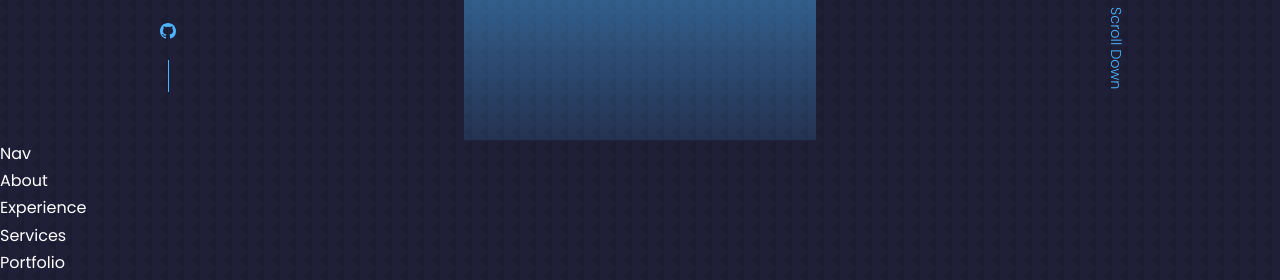
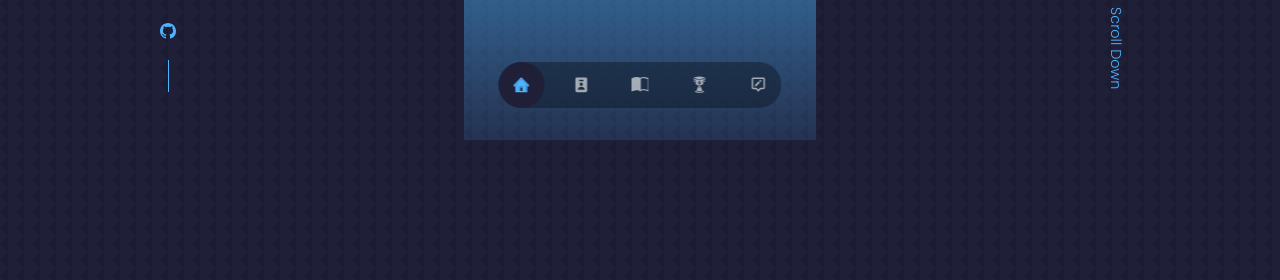
Before and after one commit to lassijar/portfolio-project, a React (Create React App) app: page / in a window 1280 px wide. Shown: the part 660-940 px from the top of the page. Built offline with nearby package versions, Linux system fonts and the light colour scheme.

Commit message:
Nav component done

```diff
--- a/src/components/about/About.jsx
+++ b/src/components/about/About.jsx
@@ -2,7 +2,7 @@
 import "./about.css";
 
 const About = () => {
-  return <div>About</div>;
+  return <section id="about"></section>;
 };
 
 export default About;
--- a/src/components/contact/Contact.jsx
+++ b/src/components/contact/Contact.jsx
@@ -2,7 +2,7 @@
 import "./contact.css";
 
 const Contact = () => {
-  return <div>Contact</div>;
+  return <section id="contact"></section>;
 };
 
 export default Contact;
--- a/src/components/experience/Experience.jsx
+++ b/src/components/experience/Experience.jsx
@@ -2,7 +2,7 @@
 import "./experience.css";
 
 const Experience = () => {
-  return <div>Experience</div>;
+  return <section id="experience"></section>;
 };
 
 export default Experience;
--- a/src/components/nav/Nav.jsx
+++ b/src/components/nav/Nav.jsx
@@ -1,8 +1,53 @@
 import React from "react";
 import "./nav.css";
+import { AiTwotoneHome } from "react-icons/ai";
+import { BiSolidUserBadge } from "react-icons/bi";
+import { BsBookHalf } from "react-icons/bs";
+import { GiJeweledChalice } from "react-icons/gi";
+import { BiMessageAltEdit } from "react-icons/bi";
+import { useState } from "react";
 
 const Nav = () => {
-  return <div>Nav</div>;
+  const [activeNav, setActiveNav] = useState("#");
+  return (
+    <nav>
+      <a
+        href="#"
+        onClick={() => setActiveNav("#")}
+        className={activeNav === "#" ? "active" : ""}
+      >
+        <AiTwotoneHome />
+      </a>
+      <a
+        href="#about"
+        onClick={() => setActiveNav("#about")}
+        className={activeNav === "#about" ? "active" : ""}
+      >
+        <BiSolidUserBadge />
+      </a>
+      <a
+        href="#experience"
+        onClick={() => setActiveNav("#experience")}
+        className={activeNav === "#experience" ? "active" : ""}
+      >
+        <BsBookHalf />
+      </a>
+      <a
+        href="#portfolio"
+        onClick={() => setActiveNav("#portfolio")}
+        className={activeNav === "#portfolio" ? "active" : ""}
+      >
+        <GiJeweledChalice />
+      </a>
+      <a
+        href="#contact"
+        onClick={() => setActiveNav("#contact")}
+        className={activeNav === "#contact" ? "active" : ""}
+      >
+        <BiMessageAltEdit />
+      </a>
+    </nav>
+  );
 };
 
 export default Nav;
--- a/src/components/nav/nav.css
+++ b/src/components/nav/nav.css
@@ -0,0 +1,34 @@
+nav {
+  background: rgba(0, 0, 0, 0.3);
+  width: max-content;
+  display: block;
+  padding: 0.7rem, 1.7rem;
+  z-index: 2;
+  position: fixed;
+  left: 50%;
+  transform: translateX(-50%);
+  bottom: 2rem;
+  display: flex;
+  gap: 0.8rem;
+  border-radius: 3rem;
+  backdrop-filter: blur(15px);
+}
+
+nav a {
+  background: transparent;
+  padding: 0.9rem;
+  border-radius: 50%;
+  display: flex;
+  color: var(--color-light);
+  font-size: 1.1rem;
+}
+
+nav a:hover {
+  transform: rotate(20deg);
+  color: var(--color-primary);
+}
+
+nav a.active {
+  background: var(--color-bg);
+  color: var(--color-primary);
+}
--- a/src/components/portfolio/Portfolio.jsx
+++ b/src/components/portfolio/Portfolio.jsx
@@ -2,7 +2,7 @@
 import "./portfolio.css";
 
 const Portfolio = () => {
-  return <div>Portfolio</div>;
+  return <section id="portfolio"></section>;
 };
 
 export default Portfolio;
--- a/src/components/services/Services.jsx
+++ b/src/components/services/Services.jsx
@@ -2,7 +2,7 @@
 import "./services.css";
 
 const Services = () => {
-  return <div>Services</div>;
+  return <section id="services"></section>;
 };
 
 export default Services;
--- a/src/components/testimonials/Teastimonials.jsx
+++ b/src/components/testimonials/Teastimonials.jsx
@@ -2,7 +2,7 @@
 import "./testimonials.css";
 
 const Teastimonials = () => {
-  return <div>Teastimonials</div>;
+  return <section id="testimonials"></section>;
 };
 
 export default Teastimonials;
--- a/src/index.css
+++ b/src/index.css
@@ -64,6 +64,7 @@
 
 section {
   margin-top: 8rem;
+  height: 100vh;
 }
 
 section > h2,
```
